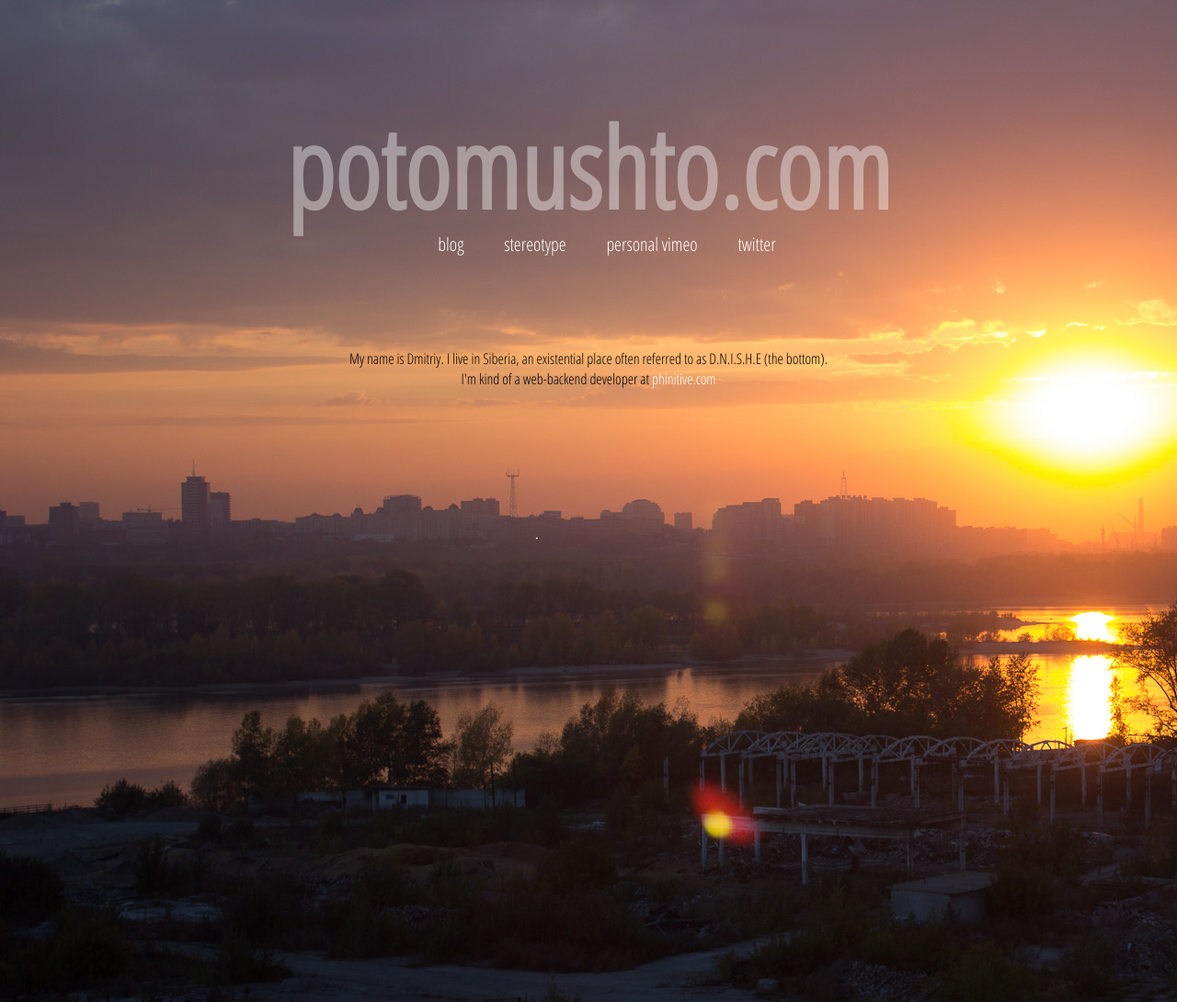
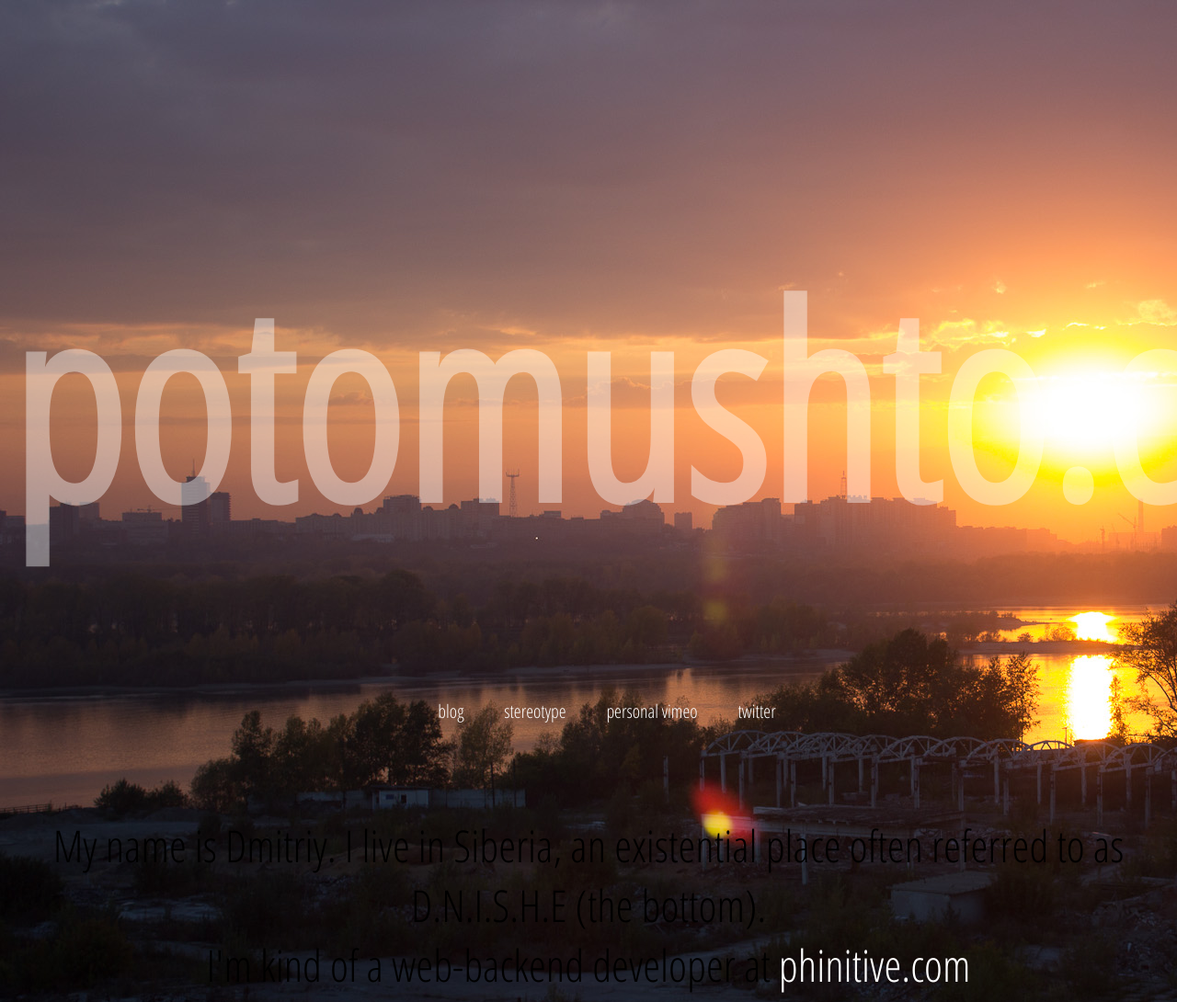
Before and after one commit to ptmt/ptmt.github.com, a Jekyll site: the page index.html, which Jekyll copies as it is, in a window 1280 px wide. Shown: the whole page at 92% size. Built offline with Jekyll 4.4.1, drawn with Linux system fonts in a browser that asks for light colours; Markdown is read by kramdown in place of the engine named in the settings.

Commit message:
Update index.html

```diff
--- a/index.html
+++ b/index.html
@@ -9,10 +9,10 @@
 	<link href='http://fonts.googleapis.com/css?family=Open+Sans+Condensed:300,300italic' rel='stylesheet' type='text/css'>
 	<style>
 		body{background-color: black; background-repeat: no-repeat; background-position:center center; background-attachment: fixed; -webkit-background-size: cover;-moz-background-size: cover;-o-background-size: cover;background-size: cover;background:url('img/back.jpg');}
-		section { text-align:center;  font-family: 'Open Sans Condensed', sans-serif;}
+		section { text-align:center;  font-family: 'Open Sans Condensed', sans-serif;font-size:3em;}
 		section a { color: white; text-decoration: none; }
-		h1 {  opacity: 0.4;font-size: 120px;}
-		h2 {  color: #ccc; font-size: 20px;background: black}
+		h1 {  opacity: 0.4;font-size: 6em;}
+		h2 {  color: #ccc; font-size: 3em;background: black}
 		ol,ul {list-style:none;}
 		nav ul {font-size: 20px;margin-top: -110px;margin-bottom:100px; list-style-type: none;text-align: center;}
 		nav ul li { display: inline;padding:0px;margin:0px;}
```
